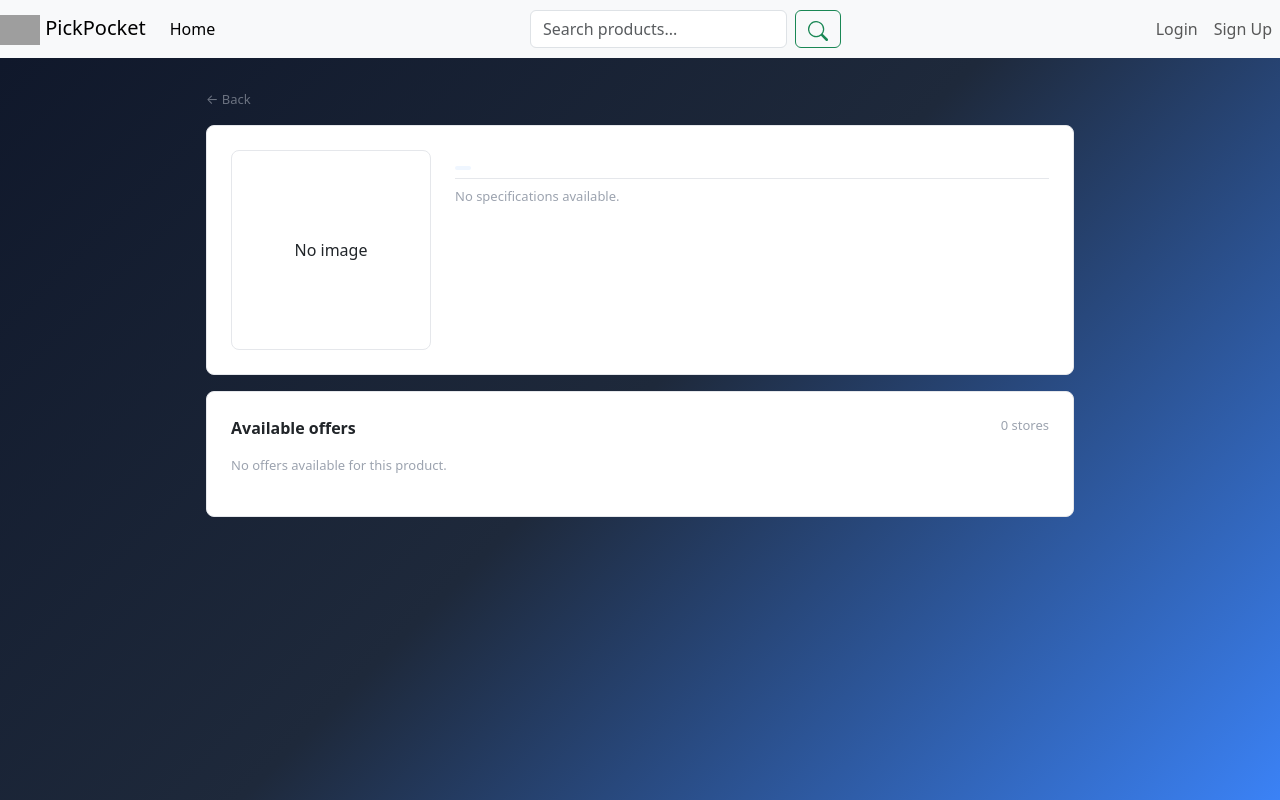
After one commit to AhmedYassineMaalej/pickpocket-symfony, a Symfony app: template templates/Product/detail.html.twig in a window 1280 px wide. The commit adds this page. Run offline with Twig, Linux system fonts and the light colour scheme; the template is opened without the code that fills it, so the values that code supplies are empty; some libraries are stand-ins or nearby versions; grey boxes are pictures that could not be loaded.

Commit message:
view details

```diff
--- /dev/null
+++ b/public/styles/productDetails.css
@@ -0,0 +1,132 @@
+.page {
+    max-width: 900px;
+    margin: 0 auto;
+    padding: 2rem 1rem;
+    display: flex;
+    flex-direction: column;
+    gap: 1rem;
+}
+
+.back-link {
+    font-size: 13px;
+    color: #6b7280;
+    text-decoration: none;
+}
+
+.card {
+    border: 1px solid #e5e7eb;
+    border-radius: 8px;
+    padding: 1.5rem;
+}
+
+.product-layout {
+    display: grid;
+    grid-template-columns: 200px 1fr;
+    gap: 1.5rem;
+}
+
+.img-wrap {
+    aspect-ratio: 1;
+    display: flex;
+    align-items: center;
+    justify-content: center;
+    overflow: hidden;
+    border: 1px solid #e5e7eb;
+    border-radius: 8px;
+}
+.img-wrap img {
+    max-width: 100%;
+    object-fit: contain;
+}
+
+.product-right {
+    display: flex;
+    flex-direction: column;
+    gap: 8px;
+}
+
+.ref { font-size: 12px; color: #9ca3af; }
+
+.product-name { font-size: 20px; font-weight: 700; margin: 0; }
+
+.category-tag {
+    font-size: 12px;
+    padding: 2px 8px;
+    border-radius: 20px;
+    background: #eff6ff;
+    color: #2563eb;
+    width: fit-content;
+}
+
+.divider { height: 1px; background: #e5e7eb; }
+
+.specs-title {
+    font-size: 11px;
+    font-weight: 700;
+    text-transform: uppercase;
+    color: #9ca3af;
+}
+
+.specs-table { width: 100%; border-collapse: collapse; }
+.specs-table td { padding: 6px 0; font-size: 14px; border-bottom: 1px solid #f3f4f6; }
+.spec-key { color: #6b7280; width: 40%; }
+
+.offers-header {
+    display: flex;
+    justify-content: space-between;
+    margin-bottom: 1rem;
+}
+.offers-title { font-weight: 700; }
+
+.offer-row {
+    display: flex;
+    align-items: center;
+    gap: 1rem;
+    padding: 10px 0;
+    border-bottom: 1px solid #f3f4f6;
+}
+.offer-row:last-child { border-bottom: none; }
+.offer-row--best { background: #f0fdf4; padding: 10px 12px; border-radius: 6px; }
+
+.prov-logo, .prov-initials {
+    width: 40px;
+    height: 40px;
+    border-radius: 6px;
+    flex-shrink: 0;
+    border: 1px solid #e5e7eb;
+}
+.prov-initials {
+    display: flex;
+    align-items: center;
+    justify-content: center;
+    font-size: 12px;
+    font-weight: 700;
+    background: #f3f4f6;
+}
+
+.prov-name { font-size: 14px; font-weight: 600; flex: 1; }
+
+.price-col { text-align: right; }
+.offer-price { font-size: 17px; font-weight: 700; }
+.offer-price--best { color: #16a34a; }
+.best-tag { font-size: 10px; color: #16a34a; }
+
+.check-btn {
+    padding: 7px 14px;
+    border-radius: 6px;
+    font-size: 13px;
+    font-weight: 600;
+    text-decoration: none;
+    border: 1px solid #e5e7eb;
+    color: #1f2937;
+}
+.check-btn--best { background: #16a34a; color: #fff; border-color: transparent; }
+.check-btn--disabled { opacity: 0.4; pointer-events: none; }
+
+.muted { font-size: 13px; color: #9ca3af; }
+
+@media (max-width: 600px) {
+    .product-layout { grid-template-columns: 1fr; }
+    .offer-row { flex-wrap: wrap; }
+    .check-btn { width: 100%; text-align: center; }
+}
--- /dev/null
+++ b/templates/Product/detail.html.twig
@@ -0,0 +1,106 @@
+{% extends 'base.html.twig' %}
+
+{% block title %}{{ product.name }} | Pickpocket{% endblock %}
+
+{% block stylesheets %}
+    {{ parent() }}
+    <link rel="stylesheet" href="{{ asset('styles/productDetails.css') }}">
+{% endblock %}
+
+{% block body %}
+
+    <div class="page">
+
+        <a href="{{ app.request.headers.get('referer') ?? path('app_catalog') }}" class="back-link">
+            ← Back
+        </a>
+
+        <div class="card product-card-detail">
+            <div class="product-layout">
+
+                <div class="img-wrap">
+                    {% if product.image %}
+                        <img src="{{ product.image }}" alt="{{ product.name }}">
+                    {% else %}
+                        <span class="no-img">No image</span>
+                    {% endif %}
+                </div>
+
+                <div class="product-right">
+                    <div class="ref">{{ product.reference }}</div>
+                    <h1 class="product-name">{{ product.name }}</h1>
+                    <span class="category-tag">{{ product.category.name }}</span>
+
+                    <div class="divider"></div>
+
+                    {% if product.info is not empty %}
+                        <div class="specs-title">Specifications</div>
+                        <table class="specs-table">
+                            {% for info in product.info %}
+                                <tr>
+                                    <td class="spec-key">{{ info.key }}</td>
+                                    <td class="spec-val">{{ info.value }}</td>
+                                </tr>
+                            {% endfor %}
+                        </table>
+                    {% else %}
+                        <p class="muted">No specifications available.</p>
+                    {% endif %}
+                </div>
+
+            </div>
+        </div>
+
+        <div class="card">
+            <div class="offers-header">
+                <span class="offers-title">Available offers</span>
+                <span class="muted">{{ offers|length }} store{{ offers|length != 1 ? 's' : '' }}</span>
+            </div>
+
+            {% if offers is not empty %}
+                {% for offer in offers %}
+                    {% set isBest = loop.first %}
+                    <div class="offer-row {{ isBest ? 'offer-row--best' : '' }}">
+
+                        {% if offer.provider.icon %}
+                            <img src="{{ offer.provider.icon }}"
+                                 alt="{{ offer.provider.name }}"
+                                 class="prov-logo">
+                        {% else %}
+                            <div class="prov-initials">
+                                {{ offer.provider.name|slice(0, 3)|upper }}
+                            </div>
+                        {% endif %}
+
+                        <div class="prov-name">{{ offer.provider.name }}</div>
+
+                        <div class="price-col">
+                        <span class="offer-price {{ isBest ? 'offer-price--best' : '' }}">
+                            {{ offer.price|number_format(2) }} TND
+                        </span>
+                            {% if isBest %}
+                                <span class="best-tag">★ Best deal</span>
+                            {% endif %}
+                        </div>
+
+                        {% if offer.link %}
+                            <a href="{{ offer.link }}"
+                               target="_blank"
+                               rel="noopener noreferrer"
+                               class="check-btn {{ isBest ? 'check-btn--best' : '' }}">
+                                Check offer ↗
+                            </a>
+                        {% else %}
+                            <span class="check-btn check-btn--disabled">No link</span>
+                        {% endif %}
+
+                    </div>
+                {% endfor %}
+            {% else %}
+                <p class="muted">No offers available for this product.</p>
+            {% endif %}
+        </div>
+
+    </div>
+
+{% endblock %}
--- a/templates/home/index.html.twig
+++ b/templates/home/index.html.twig
@@ -3,7 +3,7 @@
 {% block title %}Home{% endblock %}
 
 {% block body %}
-        {% include('components/navbar.html.twig') %}
+
 
         {% include('home/offer_of_the_day.html.twig') with { offer: offerOfTheDay } %}
 
--- a/templates/home/offer_card.html.twig
+++ b/templates/home/offer_card.html.twig
@@ -3,8 +3,9 @@
     <h5 class="product-title fw-bold">{{offer.product.name}}</h5>
     <p class="product-reference text-muted">Ref: {{offer.product.reference}}</p>
     <p class="product-price text-success fs-5 fw-bold">Starting at {{offer.price}} TND</p>
-    <a href="/product?ref={{ offer.product.reference }}" class="product-details-btn">
-        View Details
+    <a href="{{ path('app_product_detail', { id: offer.product.id }) }}"
+       class="btn btn-primary flex-grow-1">
+        View details
     </a>
     <button class="product-bookmark-btn" data-reference="<?= htmlspecialchars($product->reference) ?>"></button>
 </div>
```
Also changed, not shown: public/js/filters.js (added, +22 -0 lines), src/Controller/ProductDetailController.php (added, +30 -0 lines), src/Entity/Product.php (+10 -0 lines), templates/Product/catalog.html.twig (+4 -27 lines).
